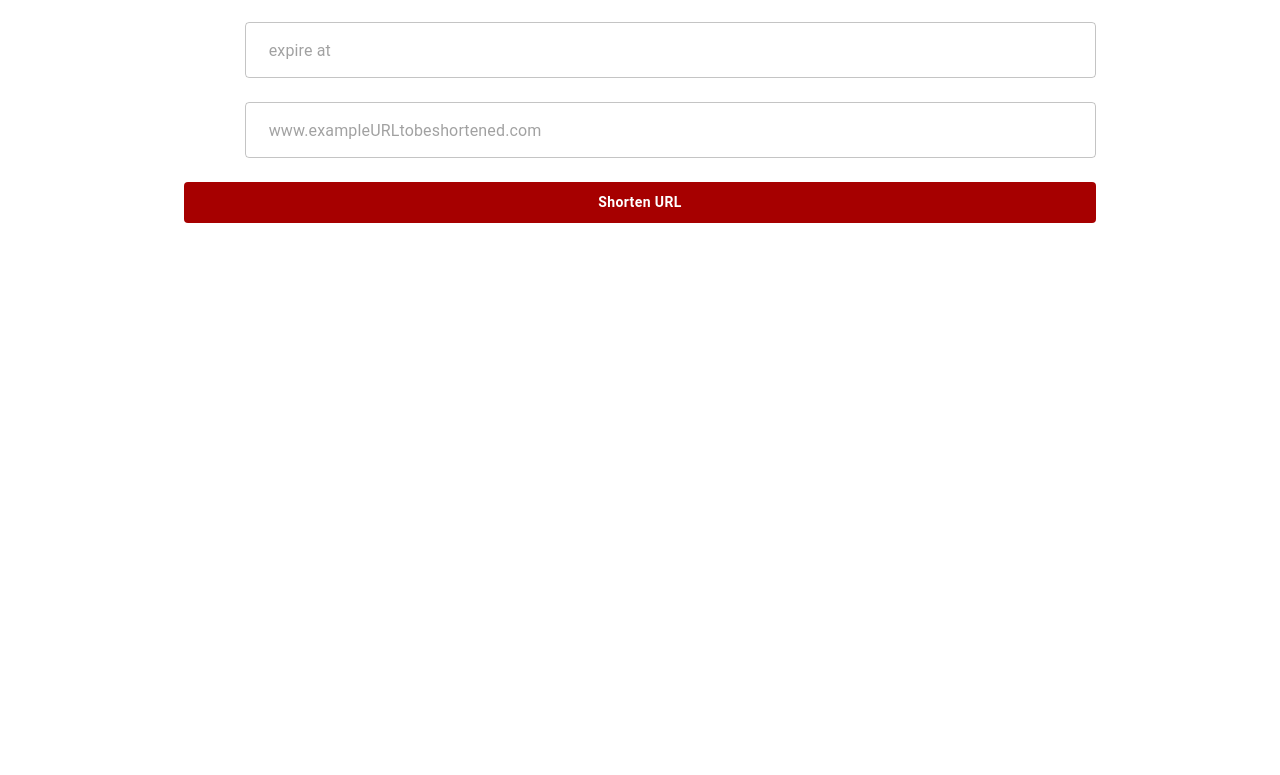
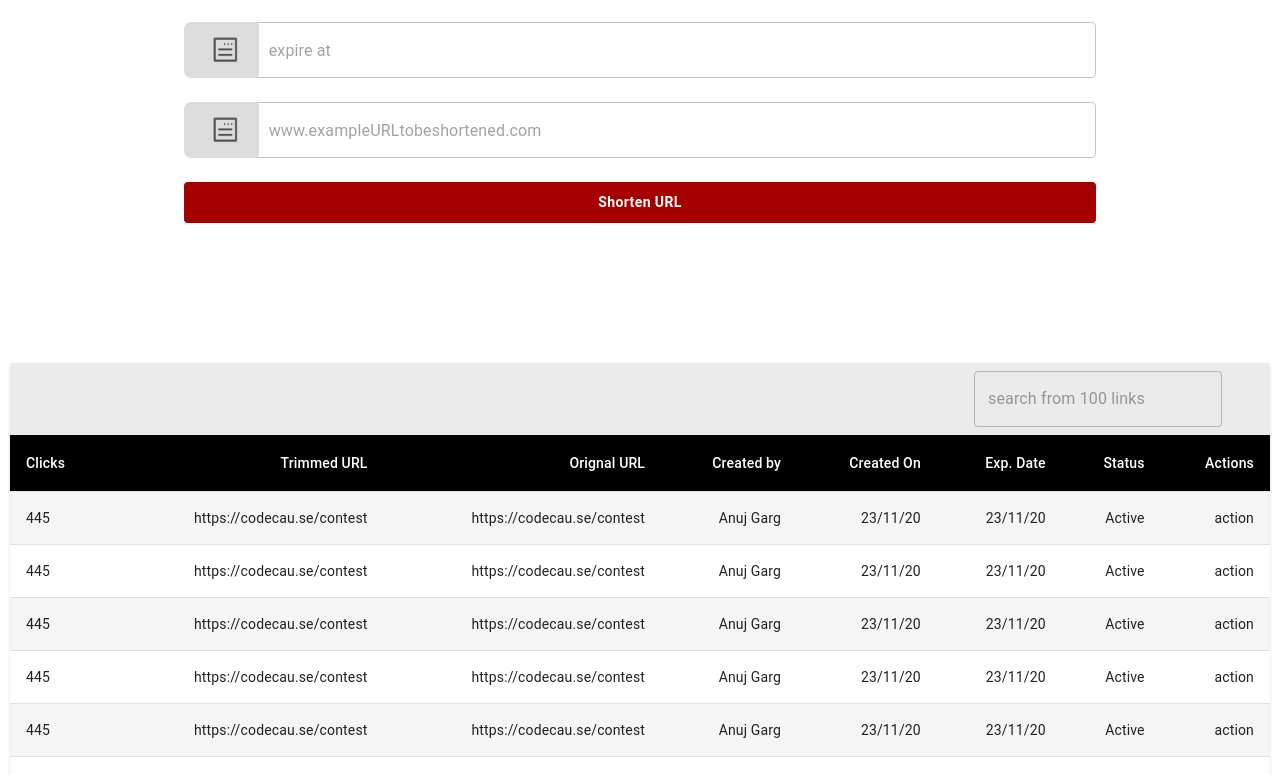
Before and after one commit to codeforcauseorg/click-short, a React (Create React App) app in the folder frontend/: page / in a window 1280 px wide. Shown: the part 742-1517 px from the top of the page. Before the commit the page ends 1105 px from the top, so only its background shows below. Built offline with nearby package versions, Linux system fonts and the light colour scheme.

Commit message:
Add tables for the data rendering for UI

```diff
--- /dev/null
+++ b/frontend/src/components/TableComponent.js
@@ -0,0 +1,92 @@
+import React from 'react';
+import { withStyles, makeStyles } from '@material-ui/core/styles';
+import Table from '@material-ui/core/Table';
+import TableBody from '@material-ui/core/TableBody';
+import TableCell from '@material-ui/core/TableCell';
+import TableContainer from '@material-ui/core/TableContainer';
+import TableHead from '@material-ui/core/TableHead';
+import TableRow from '@material-ui/core/TableRow';
+import Paper from '@material-ui/core/Paper';
+import {TextField} from '@material-ui/core';
+
+const StyledTableCell = withStyles((theme) => ({
+  head: {
+    backgroundColor: theme.palette.common.black,
+    color: theme.palette.common.white,
+  },
+  body: {
+    fontSize: 14,
+  },
+}))(TableCell);
+
+const StyledTableRow = withStyles((theme) => ({
+  root: {
+    '&:nth-of-type(odd)': {
+      backgroundColor: theme.palette.action.hover,
+    },
+  },
+}))(TableRow);
+
+function createData(clicks, trimmed, original, created_by, created_on, exp_on, status, actions) {
+  return { clicks, trimmed, original, created_by, created_on, exp_on, status, actions };
+}
+
+const rows = [
+  createData(445, 'https://codecau.se/contest', 'https://codecau.se/contest', 'Anuj Garg', '23/11/20', '23/11/20', 'Active', 'action'),
+  createData(445, 'https://codecau.se/contest', 'https://codecau.se/contest', 'Anuj Garg', '23/11/20', '23/11/20', 'Active', 'action'),
+  createData(445, 'https://codecau.se/contest', 'https://codecau.se/contest', 'Anuj Garg', '23/11/20', '23/11/20', 'Active', 'action'),
+  createData(445, 'https://codecau.se/contest', 'https://codecau.se/contest', 'Anuj Garg', '23/11/20', '23/11/20', 'Active', 'action'),
+  createData(445, 'https://codecau.se/contest', 'https://codecau.se/contest', 'Anuj Garg', '23/11/20', '23/11/20', 'Active', 'action'),
+  createData(445, 'https://codecau.se/contest', 'https://codecau.se/contest', 'Anuj Garg', '23/11/20', '23/11/20', 'Active', 'action'),
+  createData(445, 'https://codecau.se/contest', 'https://codecau.se/contest', 'Anuj Garg', '23/11/20', '23/11/20', 'Active', 'action'),
+  createData(445, 'https://codecau.se/contest', 'https://codecau.se/contest', 'Anuj Garg', '23/11/20', '23/11/20', 'Active', 'action'),
+  createData(445, 'https://codecau.se/contest', 'https://codecau.se/contest', 'Anuj Garg', '23/11/20', '23/11/20', 'Active', 'action'),
+];
+
+const useStyles = makeStyles({
+  table: {
+    minWidth: 700,
+  },
+});
+
+export default function TableComponent() {
+  const classes = useStyles();
+
+  return (
+    <TableContainer component={Paper} style={{marginBottom: "100px"}}>
+      <TableHead style={{backgroundColor: "#EBEBEB", width: '100%', display: "inline-block", textAlign: "right" }} >
+        <TextField variant="outlined" style={{marginRight: "40px", padding: "8px"}} placeholder="search from 100 links"  />
+      </TableHead>
+      <Table className={classes.table} aria-label="customized table">
+        <TableHead>
+          <TableRow>
+            <StyledTableCell>Clicks</StyledTableCell>
+            <StyledTableCell align="right">Trimmed URL</StyledTableCell>
+            <StyledTableCell align="right">Orignal URL</StyledTableCell>
+            <StyledTableCell align="right">Created by</StyledTableCell>
+            <StyledTableCell align="right">Created On</StyledTableCell>
+            <StyledTableCell align="right">Exp. Date</StyledTableCell>
+            <StyledTableCell align="right">Status</StyledTableCell>
+            <StyledTableCell align="right">Actions</StyledTableCell>
+          </TableRow>
+        </TableHead>
+        <TableBody>
+          {rows.map((row) => (
+            <StyledTableRow key={row.name}>
+              <StyledTableCell component="th" scope="row">
+                {row.clicks}
+              </StyledTableCell>
+              <StyledTableCell align="right">{row.trimmed}</StyledTableCell>
+              <StyledTableCell align="right">{row.original}</StyledTableCell>
+              <StyledTableCell align="right">{row.created_by}</StyledTableCell>
+              <StyledTableCell align="right">{row.created_on}</StyledTableCell>
+              <StyledTableCell align="right">{row.exp_on}</StyledTableCell>
+              <StyledTableCell align="right">{row.status}</StyledTableCell>
+              <StyledTableCell align="right">{row.actions}</StyledTableCell>
+            </StyledTableRow>
+          ))}
+        </TableBody>
+      </Table>
+    </TableContainer>
+  );
+}
--- a/frontend/src/components/TextField.js
+++ b/frontend/src/components/TextField.js
@@ -30,7 +30,7 @@ export default function TextField({
   return (
     <Box display="flex" className={classes.root}>
       <Box className={classes.box} style={{
-        background: {background}
+        background
       }}>
       </Box>
       <T
--- a/frontend/src/views/HomeView/LinkSection.js
+++ b/frontend/src/views/HomeView/LinkSection.js
@@ -23,6 +23,7 @@ export default function LinkSection() {
       <TextField background="url('/images/svg1.svg')" placeholder="expire at" />
       <TextField background="url('/images/svg1.svg')" placeholder="www.exampleURLtobeshortened.com" />
       <ButtonComponent title="Shorten URL" fullWidth />
+
     </Container>
   )
 }
--- /dev/null
+++ b/frontend/src/views/HomeView/UrlList.js
@@ -0,0 +1,18 @@
+import { makeStyles } from '@material-ui/core';
+import React from 'react'
+import TableComponent from '../../components/TableComponent';
+
+const useStyles = makeStyles(() => ({
+  root: {
+    margin: "140px auto",
+    textAlign: "center"
+  }
+}))
+
+export default function UrlList() {
+  const classes = useStyles();
+
+  return (
+    <TableComponent />
+  )
+}
--- a/frontend/src/views/HomeView/index.js
+++ b/frontend/src/views/HomeView/index.js
@@ -2,16 +2,18 @@ import React from 'react';
 import PropTypes from 'prop-types';
 import HeroWithOneButton from '../../components/Hero';
 import LinkSection from './LinkSection';
+import UrlList from './UrlList';
 
 function Hero() {
   return (
-    <div style={{textAlign: "center"}}>
+    <div style={{textAlign: "center", padding: "0px 10px"}}>
       <HeroWithOneButton
         title="URLS Shortener"
         subtitle="Powered By Code For Cause"
         backgroundImage="url(/images/hero.png)"
       />
       <LinkSection />
+      <UrlList />
     </div>
   );
 }
```
